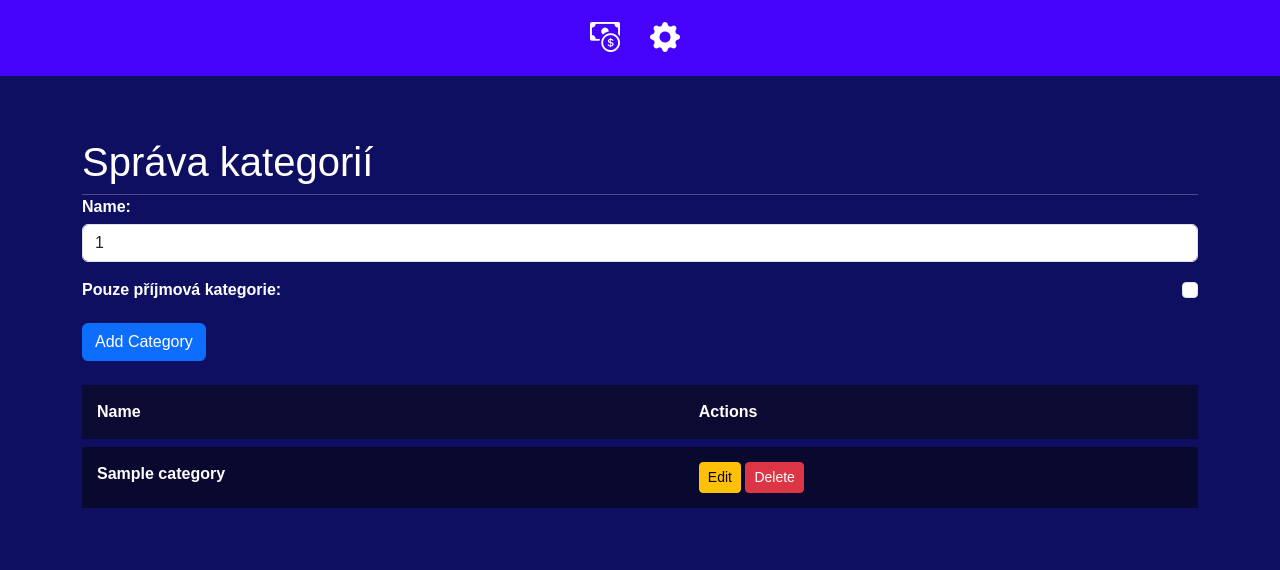
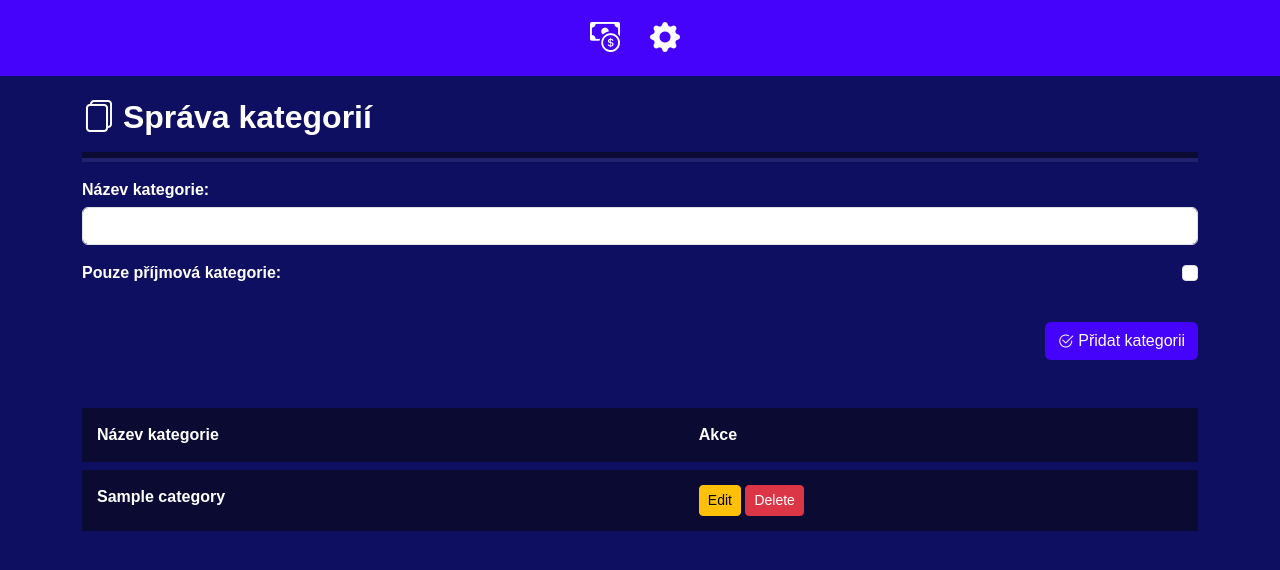
Before and after one commit to Postaczech2021/Finance, a Django app: page /categories/ in a window 1280 px wide. Shown: the top 570 px of the page. Run offline with Django 5.2, Linux system fonts and the light colour scheme; tables that the repository leaves empty hold one stand-in row (values such as "Sample post").

Commit message:
views upraveno urls.py take list zlepseno

```diff
--- a/finance_project/finance_app/forms.py
+++ b/finance_project/finance_app/forms.py
@@ -50,5 +50,6 @@ class CategoryForm(forms.ModelForm):
 
         }
         labels = {
+            'name':'Název kategorie',
             'is_income':'Pouze příjmová kategorie',
         }
--- a/finance_project/finance_app/models.py
+++ b/finance_project/finance_app/models.py
@@ -1,7 +1,7 @@
 from django.db import models
 
 class Category(models.Model):
-    name = models.CharField(max_length=100, unique=True, default=1)
+    name = models.CharField(max_length=100, unique=True)
     is_income = models.BooleanField(default=False)
 
     def __str__(self):
--- a/finance_project/finance_app/templates/manage_categories.html
+++ b/finance_project/finance_app/templates/manage_categories.html
@@ -1,21 +1,22 @@
 {% extends 'base.html'  %}
 {% block content %}
-    <div class=" container-custom mt-5">
-        <div class="row">
-            <div class="col">
-                <h1>Správa kategorií</h1>
-                <hr>
-                <form method="post">
+  <h2 class="py-2"> <i class="bi bi-files"></i> Správa kategorií</h2>
+<div class="hr-container">
+    <hr class="hr-main">
+    <hr class="hr-secondary">
+</div>
+                <form class="py-3" method="post">
                     {% csrf_token %}
                     {{ form.as_p }}
-                    <button type="submit" class="btn btn-primary">Add Category</button>
+                    <button type="submit" class="mt-3 mb-5 btn darkbtn float-end"><i style="position:relative;top:1px !important;" class="bi bi-check2-circle"></i>   Přidat kategorii</button>
+
                 </form>
-                <div class="table-responsive mt-4">
-                    <table class="table table-striped">
+
+                    <table class="table">
                         <thead>
                             <tr>
-                                <th>Name</th>
-                                <th>Actions</th>
+                                <th>Název kategorie</th>
+                                <th>Akce</th>
                             </tr>
                         </thead>
                         <tbody>
@@ -37,8 +38,5 @@
                             {% endfor %}
                         </tbody>
                     </table>
-                </div>
-            </div>
-        </div>
-    </div>
+
     {% endblock %}
--- a/finance_project/finance_app/templates/menu.html
+++ b/finance_project/finance_app/templates/menu.html
@@ -16,7 +16,7 @@
     </div>
     <div class="settings" id="settings">
         <div class="close-icon" onclick="toggleSettings()">×</div>
-        <a href="{% url 'manage_categories' %}">  <i class="bi bi-tools"></i> Správa kategorií</a>
+        <a href="{% url 'manage_categories' %}"> <i class="bi bi-files"></i> Správa kategorií</a>
         <hr>
     </div>
 </div>
```
